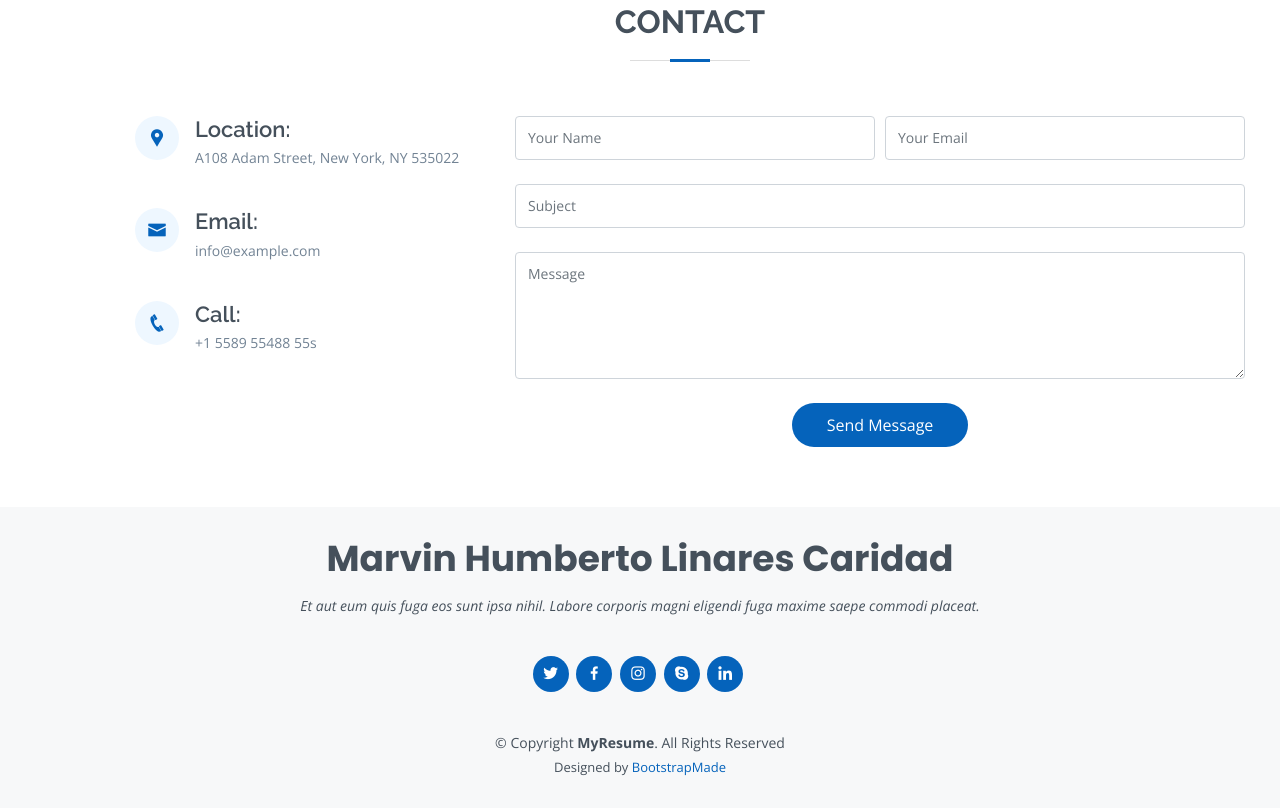
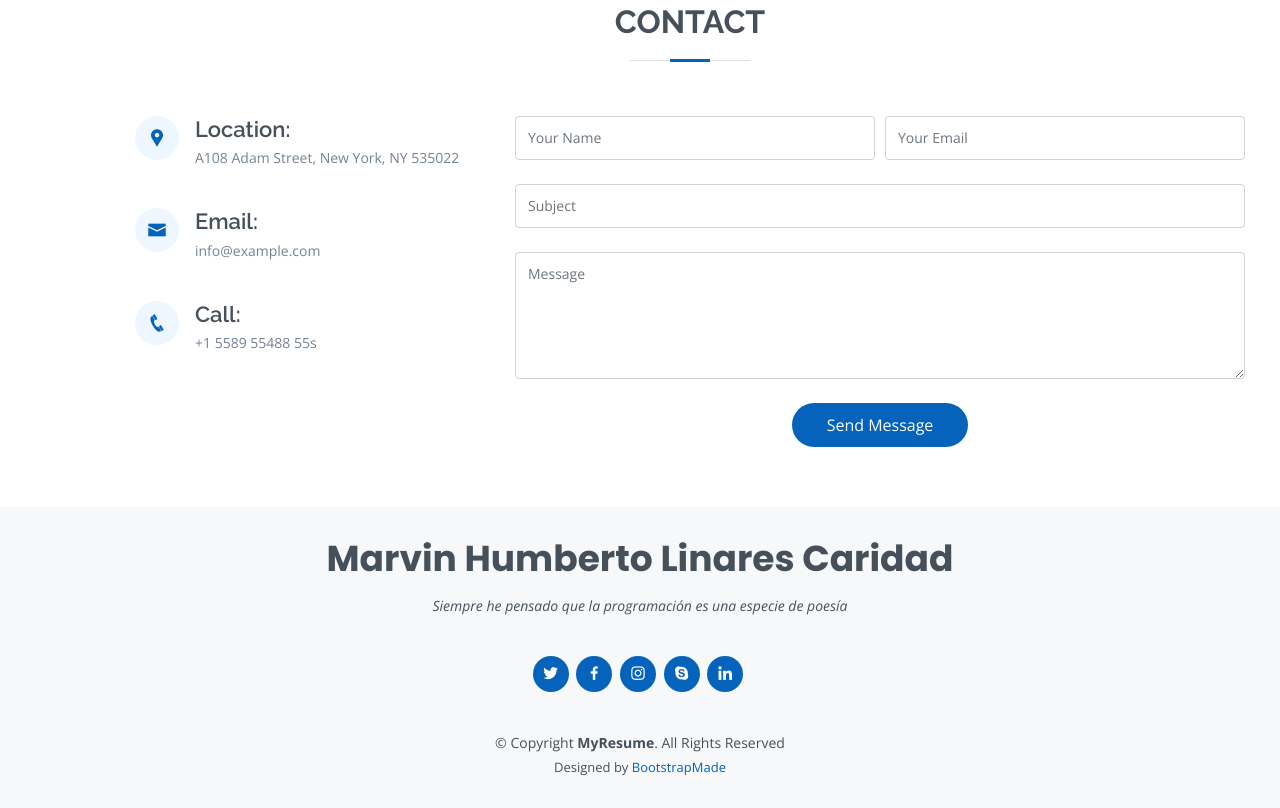
Before and after one commit to marvinhlc/MarvinLinaresResume, a plain HTML site: page index.html in a window 1280 px wide. Shown: the part 6368-7176 px from the top of the page. Drawn offline with nearby package versions, Linux system fonts and the light colour scheme.

Commit message:
ajustes
ajustes

```diff
--- a/index.html
+++ b/index.html
@@ -694,7 +694,7 @@
   <footer id="footer">
     <div class="container">
       <h3>Marvin Humberto Linares Caridad</h3>
-      <p>Et aut eum quis fuga eos sunt ipsa nihil. Labore corporis magni eligendi fuga maxime saepe commodi placeat.</p>
+      <p>Siempre he pensado que la programación es una especie de poesía</p>
       <div class="social-links">
         <a href="#" class="twitter"><i class="bx bxl-twitter"></i></a>
         <a href="#" class="facebook"><i class="bx bxl-facebook"></i></a>
```
